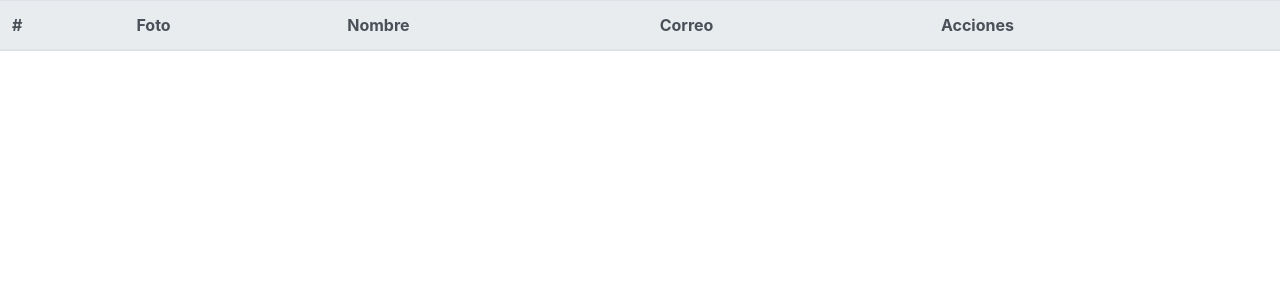
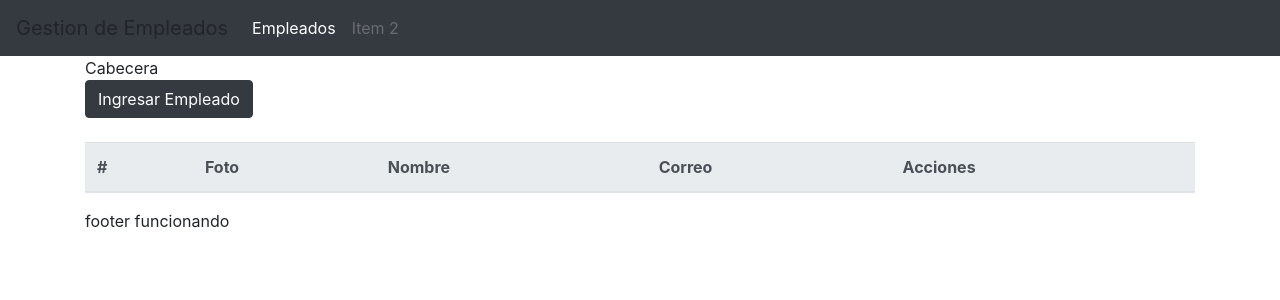
Before and after one commit to Joaquin-Alzogaray/sistema-empleados2123, a Flask app: page / in a window 1280 px wide. Shown: the top 300 px of the page. Run offline with Flask 2, Linux system fonts and the light colour scheme; data that the repository does not hold is empty; some libraries are stand-ins or nearby versions.

Commit message:
casi final

```diff
--- a/app.py
+++ b/app.py
@@ -1,7 +1,10 @@
 from flask import Flask
-from flask import render_template, request, redirect
+from flask import render_template, request, redirect, url_for, flash
+from flask import send_from_directory
+from flask.helpers import flash
 from flaskext.mysql import MySQL
 from datetime import datetime
+import os
 
 from pymysql import cursors
 
@@ -13,6 +16,13 @@
 app.config['MYSQL_DATABASE_PASSWORD']=''
 app.config['MYSQL_DATABASE_DB']='sistema2123'
 mysql.init_app(app)
+
+CARPETA = os.path.join('uploads')
+app.config['CARPETA'] = CARPETA
+
+@app.route('/uploads/<nombreFoto>')
+def uploads(nombreFoto):
+    return send_from_directory(app.config['CARPETA'], nombreFoto)
 
 @app.route('/')
 def index():
@@ -29,6 +39,11 @@
 def destroy(id):
     conn = mysql.connect()
     cursor = conn.cursor()
+
+    cursor.execute("SELECT foto FROM empleados WHERE id=%s", id)
+    fila = cursor.fetchall()
+    os.remove(os.path.join(app.config['CARPETA'], fila[0][0]))
+
     cursor.execute("DELETE FROM empleados WHERE id=%s", (id))
     conn.commit()
     return redirect('/')
@@ -53,6 +68,20 @@
     datos = (_nombre, _correo, id)
     conn = mysql.connect()
     cursor = conn.cursor()
+
+    now = datetime.now()
+    tiempo = now.strftime('%Y%H%M%S')
+
+    if _foto.filename!='':
+        nuevoNombreFoto = tiempo + _foto.filename
+        _foto.save("uploads/" + nuevoNombreFoto)
+
+        cursor.execute("SELECT foto FROM empleados WHERE id=%s", id)
+        fila = cursor.fetchall()
+        os.remove(os.path.join(app.config['CARPETA'],fila[0][0]))
+        cursor.execute("UPDATE empleados SET foto=%s WHERE id=%s", (nuevoNombreFoto, id))
+        conn.commit()
+
     cursor.execute(sql, datos)
     conn.commit()
     return redirect('/')
@@ -81,7 +110,7 @@
     cursor = conn.cursor()
     cursor.execute(sql, datos)
     conn.commit()
-    return render_template('empleados/index.html')
+    return redirect('/')
 
 if __name__=='__main__':
     app.run(debug=True)
--- a/templates/empleados/index.html
+++ b/templates/empleados/index.html
@@ -1,3 +1,9 @@
+{% include 'header.html' %}
+<br>
+<a href="{{url_for('create')}}" class="btn btn-dark"> Ingresar Empleado</a>
+<br>
+<br>
+
 <!DOCTYPE html>
 <html lang="en">
 <head>
@@ -21,12 +27,14 @@
             {% for empleado in empleados %}
             <tr>
                 <td>{{empleado[0]}}</td>
-                <td>{{empleado[3]}}</td>
+                <td>
+                    <img class="img-thumbnail" width="100" src="/uploads/{{empleado[3]}}" alt="fotoEmpleado">
+                </td>
                 <td>{{empleado[1]}}</td>
                 <td>{{empleado[2]}}</td>
                 <td>
-                    <a href="/edit/{{empleado[0]}}">Editar</a> |
-                    <a href="/destroy/{{empleado[0]}}"> Eliminar</a>
+                    <a class="btn btn-outline-success" href="/edit/{{empleado[0]}}">Editar</a> |
+                    <a onclick="return confirm('¿Confirma eliminar el registro?')" class="btn btn-outline-success" href="/destroy/{{empleado[0]}}"> Eliminar</a>
                 </td>
             </tr>
             {% endfor %}
@@ -34,3 +42,5 @@
     </table>
 </body>
 </html>
+
+{% include 'footer.html' %}
--- /dev/null
+++ b/templates/footer.html
@@ -0,0 +1,4 @@
+footer funcionando
+</div>
+</body>
+</html>
--- /dev/null
+++ b/templates/header.html
@@ -0,0 +1,27 @@
+<!DOCTYPE html>
+<html lang="en">
+<head>
+    <meta charset="UTF-8">
+    <meta name="viewport" content="width=device-width, initial-scale=1.0">
+    <link rel="stylesheet" href="https://maxcdn.bootstrapcdn.com/bootstrap/4.0.0/css/bootstrap.min.css">
+    <title>Document</title>
+</head>
+<body>
+    <nav class="navbar navbar-expand-lg navbar-dark bg-dark">
+        <a class="navbar-brand">Gestion de Empleados</a>
+        <button class="navbar-toggler" data-target="#my-nav" data-toggle="collapse" aria-controls="my-nav" aria-expanded="false" aria-label="Toggle navigation">
+            <span class="navbar-toggler-icon"></span>
+        </button>
+        <div id="my-nav" class="collapse navbar-collapse">
+            <ul class="navbar-nav mr-auto">
+                <li class="nav-item active">
+                    <a class="nav-link" href="{{url_for('index')}}">Empleados <span class="sr-only">(current)</span></a>
+                </li>
+                <li class="nav-item">
+                    <a class="nav-link disabled" href="#" tabindex="-1" aria-disabled="true">Item 2</a>
+                </li>
+            </ul>
+        </div>
+    </nav>
+    <div class="container">
+        Cabecera
```
Also changed, not shown: templates/empleados/create.html (+47 -10 lines), templates/empleados/edit.html (+8 -0 lines).
